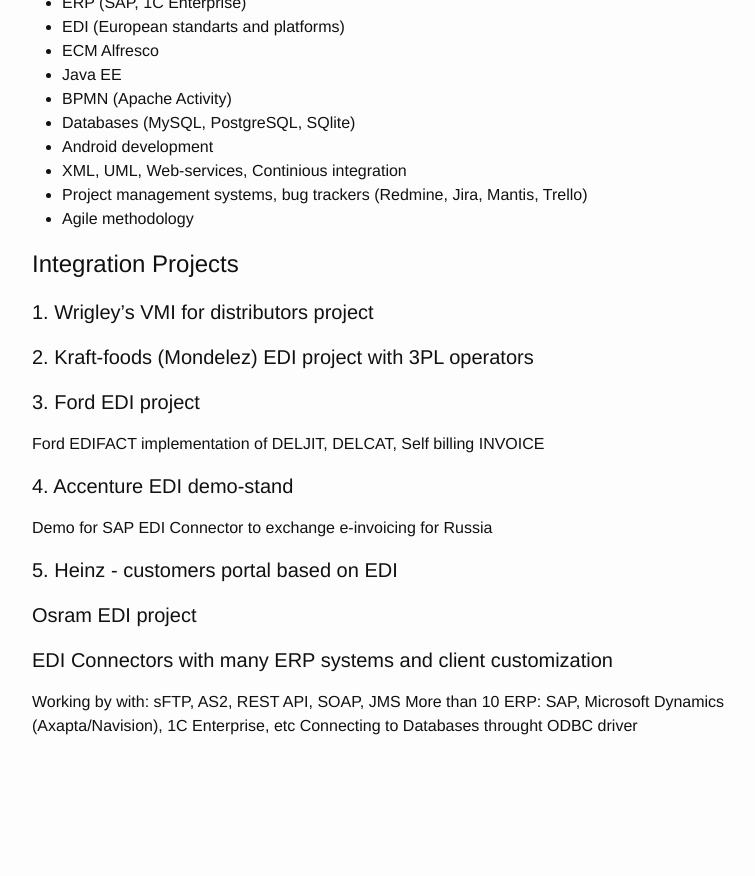
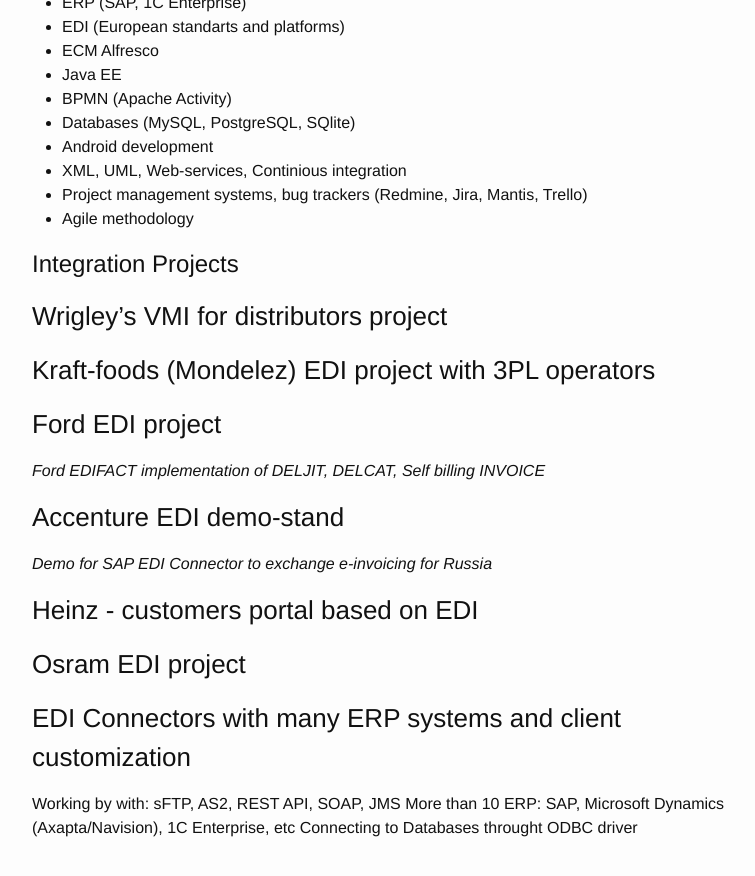
Before and after one commit to vetal232/vetal232.github.io, a Jekyll site: the page built from about.md, in a window 1280 px wide and 900 px high, scrolled down 914 px. Shown: the top 876 px of the window, without its empty margins (238-993 px from the left). Built offline with Jekyll 4.4.1, drawn with Linux system fonts in a browser that asks for light colours; before the commit the page ends 1712 px from its top, so only the background shows below that.

Commit message:
Update about.md

```diff
--- a/about.md
+++ b/about.md
@@ -54,21 +54,22 @@
 
 # Integration Projects
 
-#### 1. Wrigley's VMI for distributors project
+### Wrigley's VMI for distributors project
 
-#### 2. Kraft-foods (Mondelez) EDI project with 3PL operators
+### Kraft-foods (Mondelez) EDI project with 3PL operators
 
-#### 3. Ford EDI project
-Ford EDIFACT implementation of DELJIT, DELCAT, Self billing INVOICE
+### Ford EDI project
+*Ford EDIFACT implementation of DELJIT, DELCAT, Self billing INVOICE*
 
-#### 4. Accenture EDI demo-stand
-Demo for SAP EDI Connector to exchange e-invoicing for Russia
+### Accenture EDI demo-stand
+*Demo for SAP EDI Connector to exchange e-invoicing for Russia*
 
-#### 5. Heinz - customers portal based on EDI
+### Heinz - customers portal based on EDI
 
-#### Osram EDI project
+### Osram EDI project
 
-#### EDI Connectors with many ERP systems and client customization
+### EDI Connectors with many ERP systems and client customization
+
 Working by with: sFTP, AS2, REST API, SOAP, JMS
 More than 10 ERP: SAP, Microsoft Dynamics (Axapta/Navision), 1C Enterprise, etc
 Connecting to Databases throught ODBC driver
```
